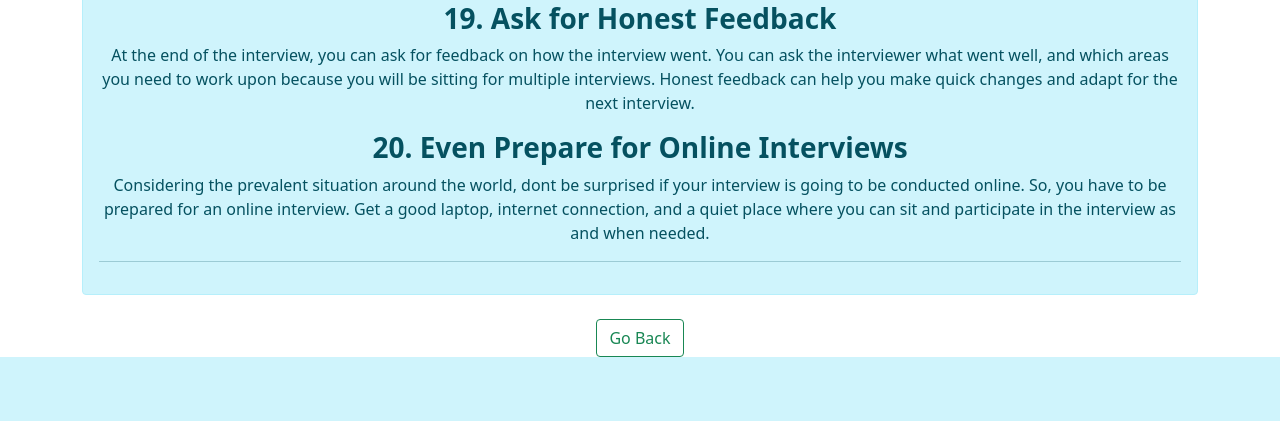
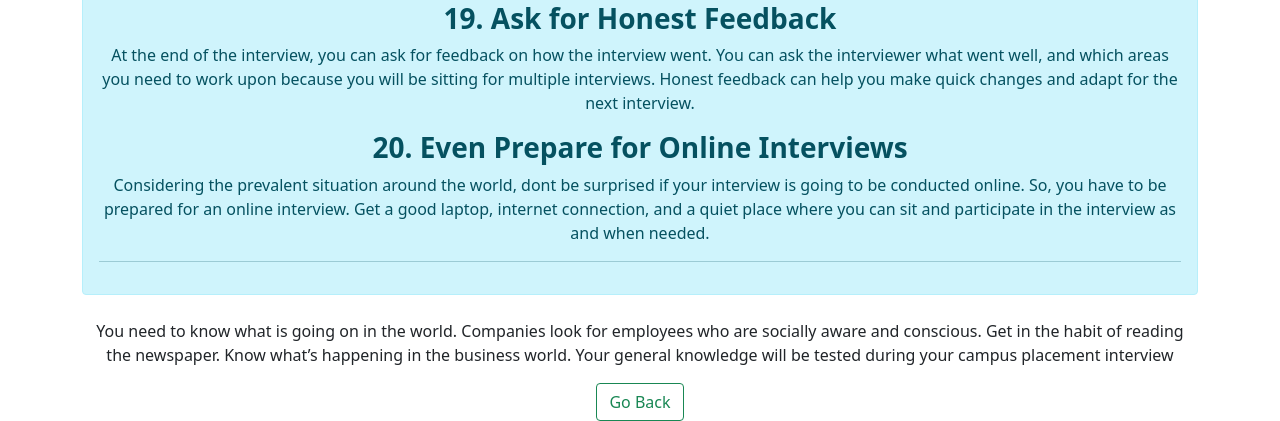
Before and after one commit to prajwalbabar/ROSPL, a Flask app: template templates/show.html in a window 1280 px wide. Shown: the part 2434-2855 px from the top of the page. Before the commit the page ends 2791 px from the top, so only its background shows below. Run offline with Flask 2, Linux system fonts and the light colour scheme; the template is opened without the code that fills it, so the values that code supplies are empty; parts of the project's set-up code (start-up, migrations or seed data) failed here and were passed over.

Commit message:
Update show.html

```diff
--- a/templates/show.html
+++ b/templates/show.html
@@ -140,7 +140,8 @@
 
 
 
-
+                <P>You need to know what is going on in the world. Companies look for employees who are socially aware and conscious. Get in the habit of reading the newspaper. Know what’s happening in the business world. Your general knowledge will be tested
+                    during your campus placement interview</P>
 
 
             <div class="col-md-12 text-center">
```
